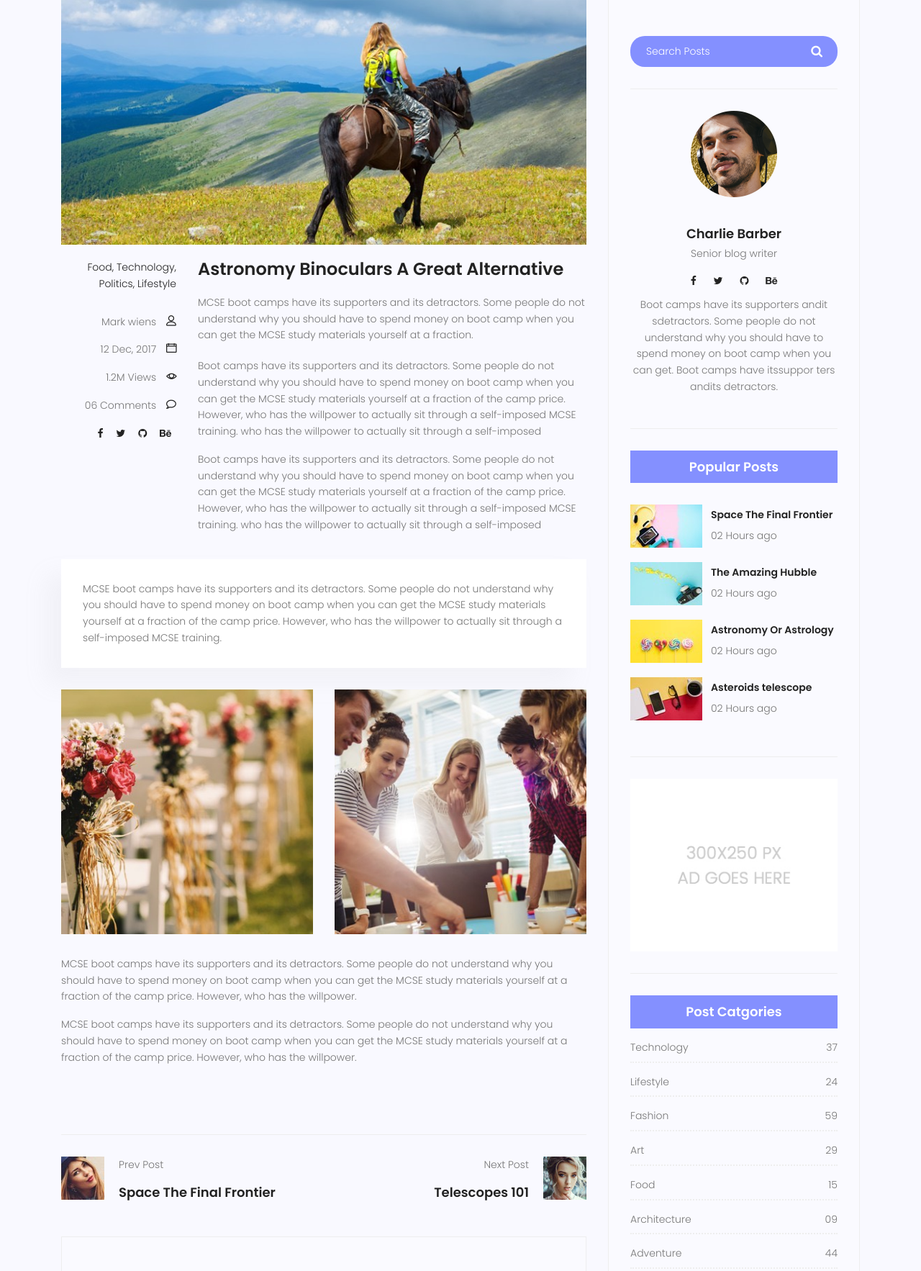
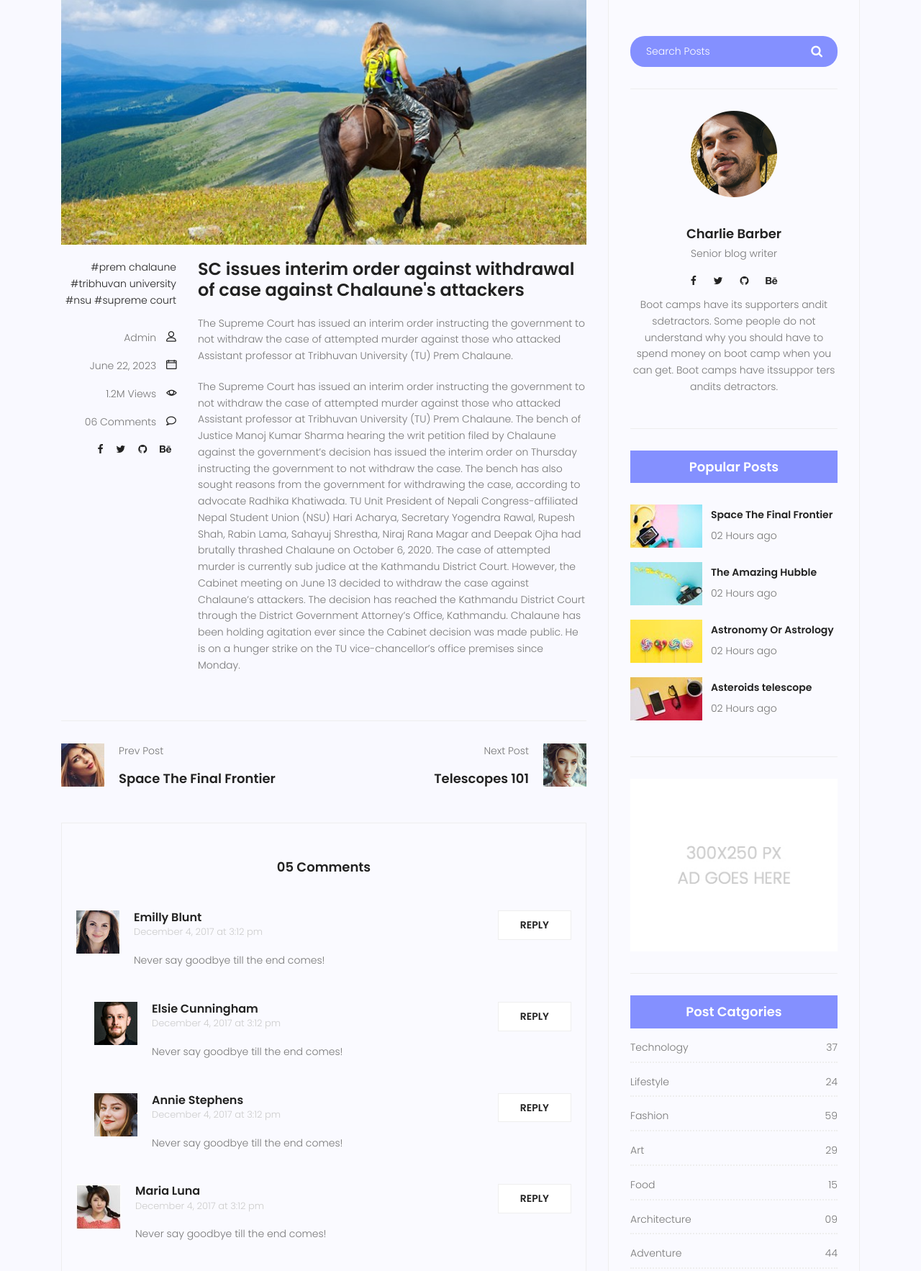
Before and after one commit to kripaz777/django_4pm, a Django app: template templates/blog-single.html in a window 1280 px wide. Shown: the part 421-2187 px from the top of the page at 72% size. Run offline with Django 4.2, Linux system fonts and the light colour scheme; the template is opened without the code that fills it: values that come from a table or form of the project are taken from there, others are empty; data comes from the database, SQL or seed files in the repository; some libraries are stand-ins or nearby versions.

Commit message:
blog details

```diff
--- a/home/urls.py
+++ b/home/urls.py
@@ -9,6 +9,6 @@ urlpatterns = [
     path('pricing', price, name='pricing'),
     path('my_services', services, name='my_services'),
     path('blog_home', blog_home, name='blog_home'),
-    path('blog_single', blog_single, name='blog_single'),
+    path('blog_single/<int:id>', blog_single, name='blog_single'),
 
 ]
--- a/home/views.py
+++ b/home/views.py
@@ -42,5 +42,7 @@ def blog_home(request):
     return render(request,'blog-home.html',views)
 
 
-def blog_single(request):
-    return render(request,'blog-single.html')
+def blog_single(request,id):
+    views = {}
+    views['blog_details'] = Blog.objects.filter(id = id)
+    return render(request,'blog-single.html',views)
--- a/templates/blog-home.html
+++ b/templates/blog-home.html
@@ -108,7 +108,7 @@
 									<p class="excert">
 										{{blog.body}}
 									</p>
-									<a href="blog-single.html" class="primary-btn">View More</a>
+									<a href="/blog_single/{{blog.id}}" class="primary-btn">View More</a>
 								</div>
 							</div>
 							{% endfor %}
--- a/templates/blog-single.html
+++ b/templates/blog-single.html
@@ -22,6 +22,8 @@
 				<div class="container">
 					<div class="row">
 						<div class="col-lg-8 posts-list">
+
+							{% for blog in blog_details %}
 							<div class="single-post row">
 								<div class="col-lg-12">
 									<div class="feature-img">
@@ -30,14 +32,12 @@
 								</div>
 								<div class="col-lg-3  col-md-3 meta-details">
 									<ul class="tags">
-										<li><a href="#">Food,</a></li>
-										<li><a href="#">Technology,</a></li>
-										<li><a href="#">Politics,</a></li>
-										<li><a href="#">Lifestyle</a></li>
+										<li><a href="#">{{blog.category}}</a></li>
+
 									</ul>
 									<div class="user-details row">
-										<p class="user-name col-lg-12 col-md-12 col-6"><a href="#">Mark wiens</a> <span class="lnr lnr-user"></span></p>
-										<p class="date col-lg-12 col-md-12 col-6"><a href="#">12 Dec, 2017</a> <span class="lnr lnr-calendar-full"></span></p>
+										<p class="user-name col-lg-12 col-md-12 col-6"><a href="#">{{blog.name}}</a> <span class="lnr lnr-user"></span></p>
+										<p class="date col-lg-12 col-md-12 col-6"><a href="#">{{blog.date}}</a> <span class="lnr lnr-calendar-full"></span></p>
 										<p class="view col-lg-12 col-md-12 col-6"><a href="#">1.2M Views</a> <span class="lnr lnr-eye"></span></p>
 										<p class="comments col-lg-12 col-md-12 col-6"><a href="#">06 Comments</a> <span class="lnr lnr-bubble"></span></p>
 										<ul class="social-links col-lg-12 col-md-12 col-6">
@@ -49,39 +49,19 @@
 									</div>
 								</div>
 								<div class="col-lg-9 col-md-9">
-									<h3 class="mt-20 mb-20">Astronomy Binoculars A Great Alternative</h3>
+									<h3 class="mt-20 mb-20">{{blog.title}}</h3>
 									<p class="excert">
-										MCSE boot camps have its supporters and its detractors. Some people do not understand why you should have to spend money on boot camp when you can get the MCSE study materials yourself at a fraction.
+										{{blog.body}}
 									</p>
 									<p>
-										Boot camps have its supporters and its detractors. Some people do not understand why you should have to spend money on boot camp when you can get the MCSE study materials yourself at a fraction of the camp price. However, who has the willpower to actually sit through a self-imposed MCSE training. who has the willpower to actually sit through a self-imposed
+										{{blog.full_body}}
 									</p>
-									<p>
-										Boot camps have its supporters and its detractors. Some people do not understand why you should have to spend money on boot camp when you can get the MCSE study materials yourself at a fraction of the camp price. However, who has the willpower to actually sit through a self-imposed MCSE training. who has the willpower to actually sit through a self-imposed
-									</p>
+
 								</div>
-								<div class="col-lg-12">
-									<div class="quotes">
-										MCSE boot camps have its supporters and its detractors. Some people do not understand why you should have to spend money on boot camp when you can get the MCSE study materials yourself at a fraction of the camp price. However, who has the willpower to actually sit through a self-imposed MCSE training.
-									</div>
-									<div class="row mt-30 mb-30">
-										<div class="col-6">
-											<img class="img-fluid" src="img/blog/post-img1.jpg" alt="">
-										</div>
-										<div class="col-6">
-											<img class="img-fluid" src="img/blog/post-img2.jpg" alt="">
-										</div>
-										<div class="col-lg-12 mt-30">
-											<p>
-												MCSE boot camps have its supporters and its detractors. Some people do not understand why you should have to spend money on boot camp when you can get the MCSE study materials yourself at a fraction of the camp price. However, who has the willpower.
-											</p>
-											<p>
-												MCSE boot camps have its supporters and its detractors. Some people do not understand why you should have to spend money on boot camp when you can get the MCSE study materials yourself at a fraction of the camp price. However, who has the willpower.
-											</p>
-										</div>
-									</div>
-								</div>
+
 							</div>
+							{% endfor %}
+
 							<div class="navigation-area">
 								<div class="row">
 									<div class="col-lg-6 col-md-6 col-12 nav-left flex-row d-flex justify-content-start align-items-center">
```
